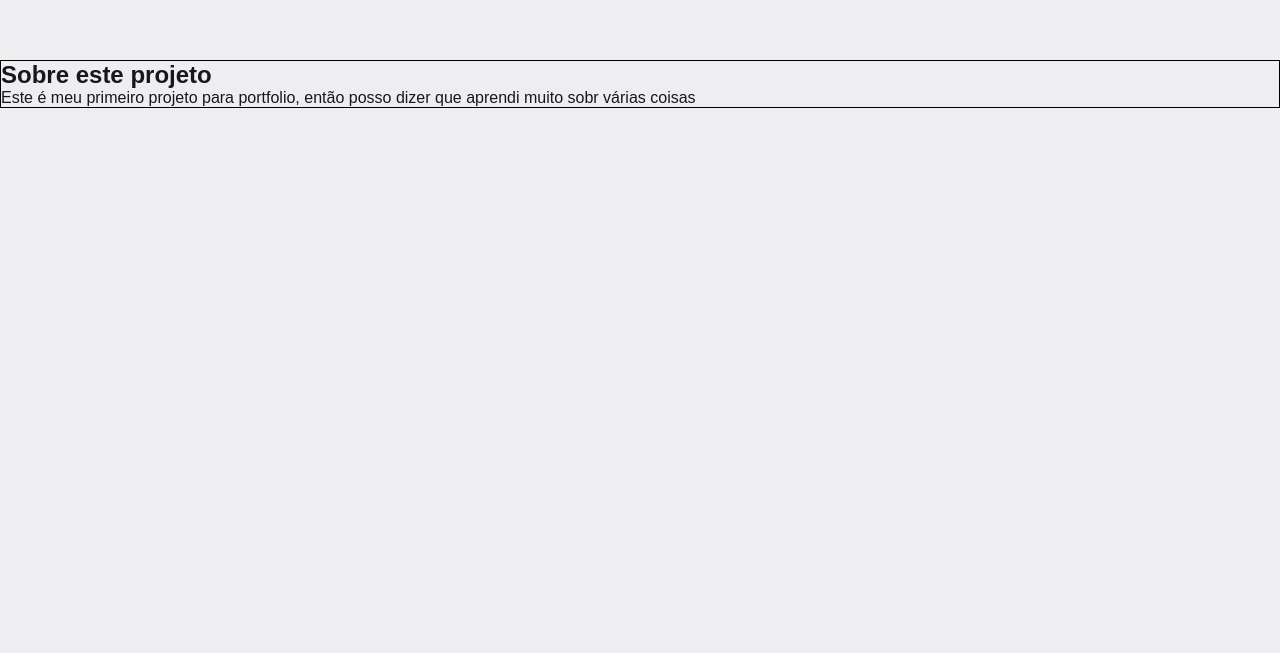
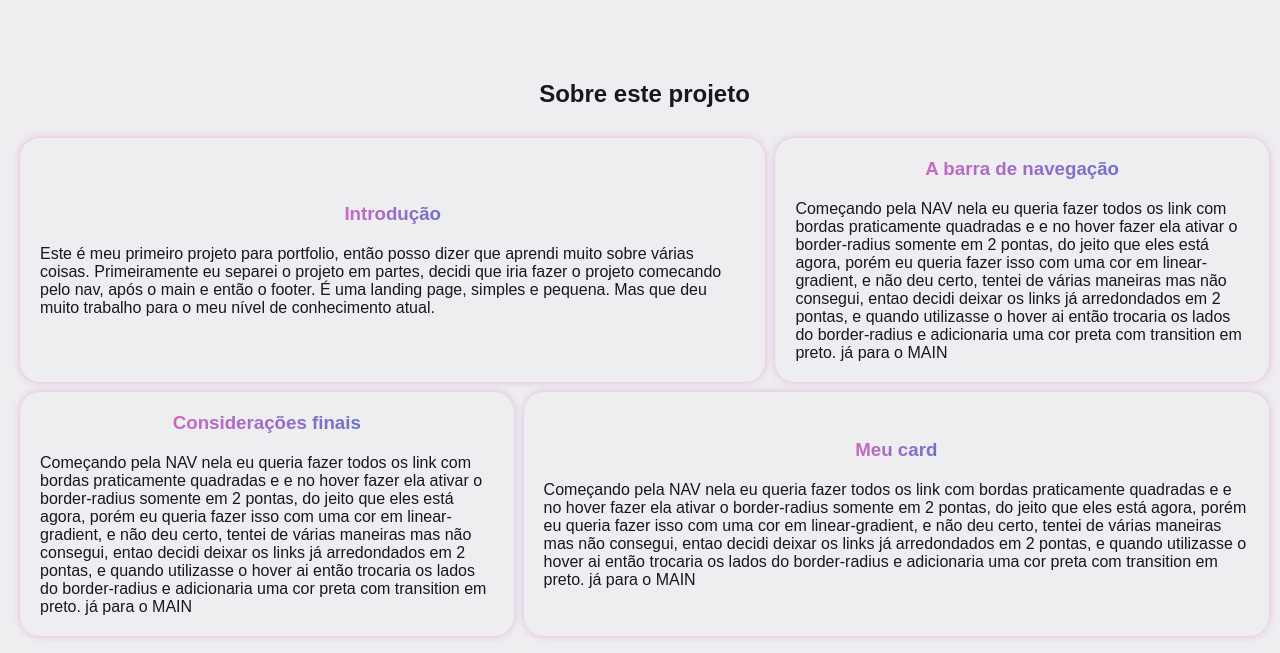
Before and after one commit to iGetSilly/Projeto-Landing-page, a plain HTML site: page index.html in a window 1280 px wide. Shown: the part 740-1393 px from the top of the page. Before the commit the page ends 902 px from the top, so only its background shows below. Drawn offline with Linux system fonts and the light colour scheme.

Commit message:
apresentacao v1

```diff
--- a/css/index.css
+++ b/css/index.css
@@ -26,9 +26,10 @@ body {
 }
 
 .menu_principal {
-    background-image: linear-gradient(90deg,#6c72cb, #cb69c150);
+    background-image: linear-gradient(90deg,#6c72cbbe, #cb69c1be);
     position: fixed;
     width: 100%;
+    box-shadow: 0px 0px 20px #17181f9a;
 }
 
 .menu_principal_container ul li {
@@ -42,12 +43,14 @@ body {
 .menu_principal_container ul li a {
     padding: 8px;
     transition: 1s;
-    border: 2px solid white;
+    border: 2px solid var(--cor-branco);
     border-radius: 20px 2px;
 
 }
 .menu_principal_container ul li a:hover {
     border-radius: 2px 20px;
+    color: var(--cor-black);
+    border: 2px solid var(--cor-black);
 }
 
 /* Main */
@@ -61,19 +64,76 @@ body {
 }
 
 #apresentacao h1 {
-    color: var(--cor-black);
+    font-size: 2em;
     letter-spacing: 2px;
+    text-shadow: 3px 3px 3px #cb69c167;
+}
+
+.apresentao_style_h1 {
+    background-image: linear-gradient(-90deg,var(--cor-lilaz), var(--cor-rosa));
+    -webkit-background-clip: text;
+    -webkit-text-fill-color: transparent;
 }
 
 #sobre_este_projeto {
-    border: 1px solid black;
-    display: flex;
+    padding: 20px;
+
+}
+
+.sobre_este_projeto_div{
+    display: grid;
+    gap: 10px;
+    grid-template-columns: 19.5% 19.5% 19.5% 19.5% 19.5%;
+    grid-template-rows: ;
+    grid-template-areas:
+    "header header header header header"
+    "linha1e linha1e linha1e linha1d linha1d"
+    "linha2e linha2e linha2d linha2d linha2d";
 }
 
 .sobre_este_projeto_div h1 {
     color: var(--cor-black);
+    padding-bottom: 20px;
 }
 
 .sobre_este_projeto_div p {
     color: var(--cor-black);
 }
+
+.style_h {
+    background-image: linear-gradient(-90deg,var(--cor-lilaz), var(--cor-rosa));
+    -webkit-background-clip: text;
+    -webkit-text-fill-color: transparent;
+    padding-bottom: 20px;
+}
+
+.card {
+    box-shadow: 0 0 7px #cb69c167;
+    border-radius: 20px;
+    padding: 20px;
+    display: flex;
+    flex-direction: column;
+    justify-content: center;
+    align-items: center;
+}
+
+.sobre_este_projeto_h1 {
+    grid-area: header;
+    justify-self: center;
+}
+
+.sobre_este_projeto_card_introducao {
+   grid-area: linha1e;
+}
+
+.sobre_este_projeto_card_nav {
+    grid-area: linha1d;
+}
+
+.sobre_este_projeto_card_finais {
+   grid-area: linha2e;
+}
+
+.sobre_este_projeto_card_meu_card {
+    grid-area: linha2d;
+}
--- a/index.html
+++ b/index.html
@@ -22,12 +22,54 @@
     </nav>
     <main>
         <section id="apresentacao">
-            <h1>Olá<br>Eu me chamo Leonardo Dutra<br>E este é meu primeiro projeto para portfolio<br>Espero que goste</h1>
+            <h1 class="apresentao_style_h1">Olá<br>Eu me chamo Leonardo Dutra<br>E este é meu primeiro projeto para portfolio<br>Espero que goste</h1>
         </section>
         <section id="sobre_este_projeto" class="">
             <div class="sobre_este_projeto_div">
-                <h1>Sobre este projeto</h1>
-                <p>Este é meu primeiro projeto para portfolio, então posso dizer que aprendi muito sobr várias coisas</p>
+                <h1 class="sobre_este_projeto_h1 ">Sobre este projeto</h1>
+                <section class="sobre_este_projeto_card_introducao card">
+                    <h3 class="style_h">Introdução</h3>
+                    <p class="card_introducao">
+                    Este é meu primeiro projeto para portfolio,
+                    então posso dizer que aprendi muito sobre várias coisas.
+                    Primeiramente eu separei o projeto em partes, decidi que iria fazer o
+                    projeto comecando pelo nav, após o main e então o footer. É uma landing page,
+                    simples e pequena. Mas que deu muito trabalho para o meu nível de conhecimento atual.
+                    </p>
+                </section>
+                <section class="sobre_este_projeto_card_nav card">
+                    <h3 class="style_h">A barra de navegação</h3>
+                    <p>
+                        Começando pela NAV nela eu queria fazer todos os link com bordas praticamente quadradas e
+                        e no hover fazer ela ativar o border-radius somente em 2 pontas, do jeito que eles está agora,
+                        porém eu queria fazer isso com uma cor em linear-gradient, e não deu certo, tentei de várias maneiras
+                        mas não consegui, entao decidi deixar os links já arredondados em 2 pontas, e quando utilizasse o hover
+                        ai então trocaria os lados do border-radius e adicionaria uma cor preta com transition em preto.
+                        já para o MAIN
+                    </p>
+                </section>
+                <section class="sobre_este_projeto_card_finais card">
+                    <h3 class="style_h">Considerações finais</h3>
+                    <p>
+                        Começando pela NAV nela eu queria fazer todos os link com bordas praticamente quadradas e
+                        e no hover fazer ela ativar o border-radius somente em 2 pontas, do jeito que eles está agora,
+                        porém eu queria fazer isso com uma cor em linear-gradient, e não deu certo, tentei de várias maneiras
+                        mas não consegui, entao decidi deixar os links já arredondados em 2 pontas, e quando utilizasse o hover
+                        ai então trocaria os lados do border-radius e adicionaria uma cor preta com transition em preto.
+                        já para o MAIN
+                    </p>
+                </section>
+                <section class="sobre_este_projeto_card_meu_card card">
+                    <h3 class="style_h">Meu card</h3>
+                    <p>
+                        Começando pela NAV nela eu queria fazer todos os link com bordas praticamente quadradas e
+                        e no hover fazer ela ativar o border-radius somente em 2 pontas, do jeito que eles está agora,
+                        porém eu queria fazer isso com uma cor em linear-gradient, e não deu certo, tentei de várias maneiras
+                        mas não consegui, entao decidi deixar os links já arredondados em 2 pontas, e quando utilizasse o hover
+                        ai então trocaria os lados do border-radius e adicionaria uma cor preta com transition em preto.
+                        já para o MAIN
+                    </p>
+                </section>
             </div>
         </section>
         <section id="consideracoes_finais" class="">
```
